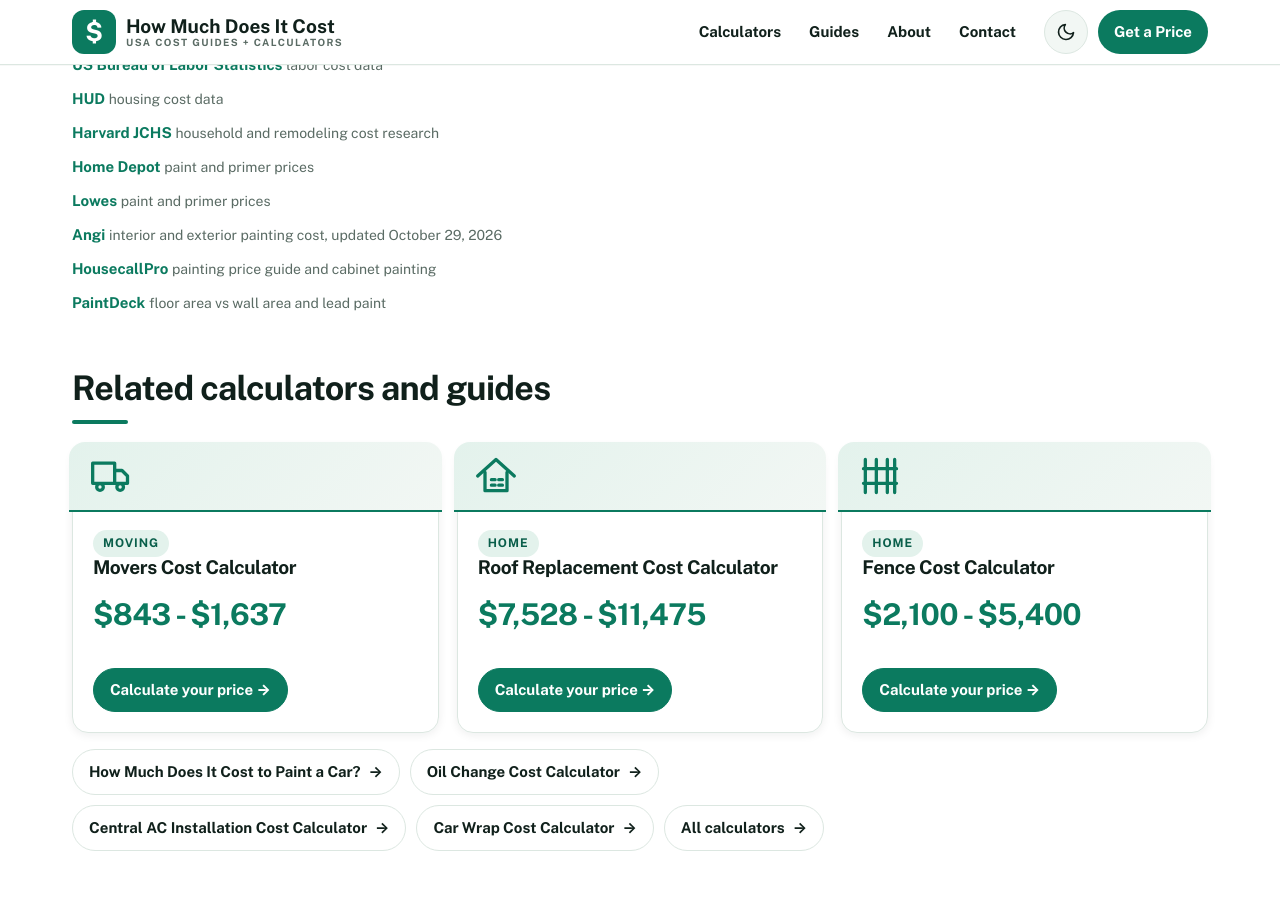
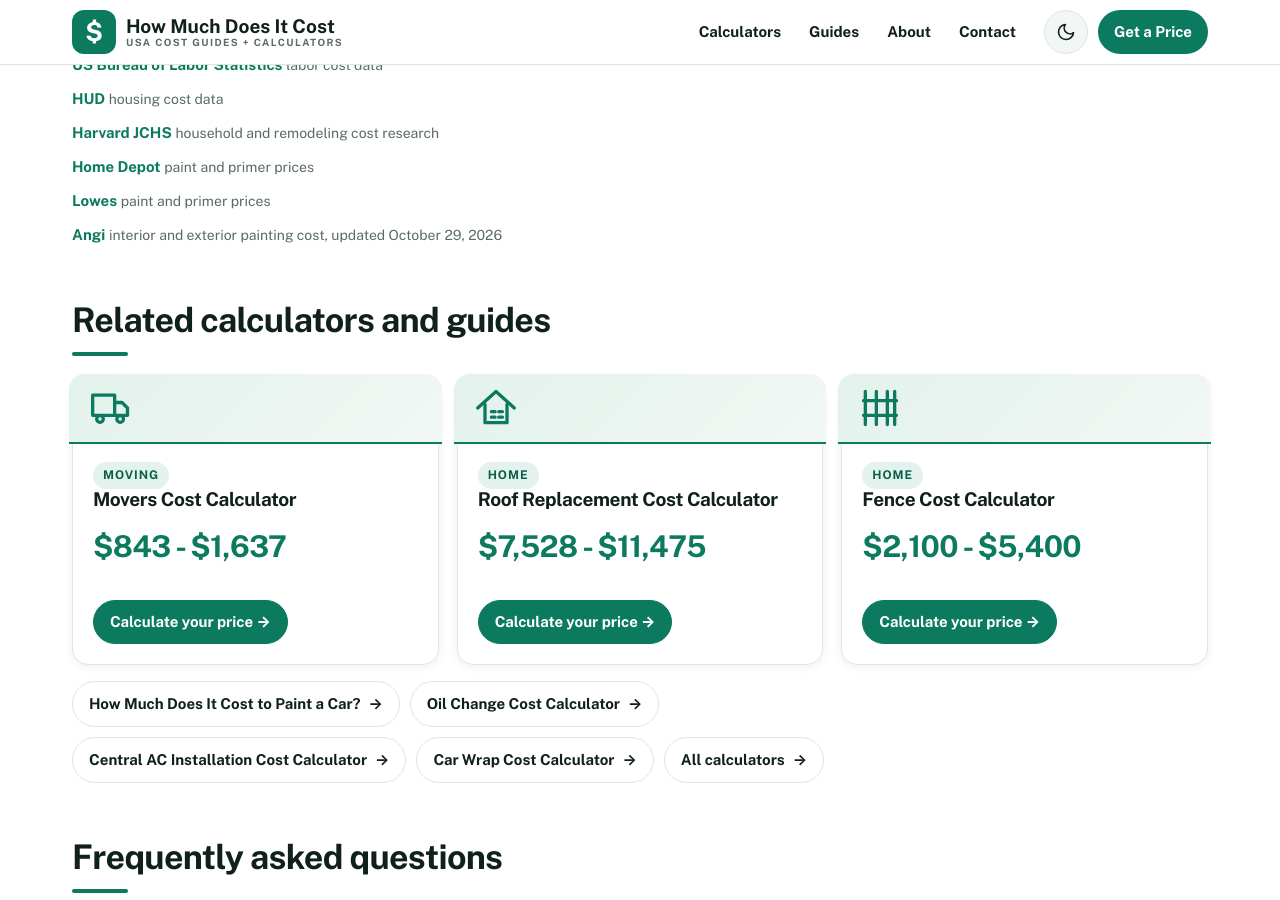
Before and after one commit to zaidmeo09-dhangal/howmuchdoesitcostusa, a Jekyll site: the page built from house-painting-cost-calculator.md, in a window 1280 px wide and 900 px high, scrolled down 10409 px. Built offline with Jekyll 4.4.1, drawn with Linux system fonts in a browser that asks for light colours; some web fonts are replaced.

Commit message:
Initial deploy: add house-painting-cost-calculator.md

```diff
--- a/house-painting-cost-calculator.md
+++ b/house-painting-cost-calculator.md
@@ -458,8 +458,6 @@ schema: |
   <p><a href="https://www.homedepot.com/" target="_blank" rel="noopener">Home Depot</a> <span class="ref-note">paint and primer prices</span></p>
   <p><a href="https://www.lowes.com/" target="_blank" rel="noopener">Lowes</a> <span class="ref-note">paint and primer prices</span></p>
   <p><a href="https://www.angi.com/articles/cost-paint-interior-and-exterior.htm" target="_blank" rel="noopener">Angi</a> <span class="ref-note">interior and exterior painting cost, updated October 29, 2026</span></p>
-  <p><a href="https://www.housecallpro.com/resources/painting-price-guide/" target="_blank" rel="noopener">HousecallPro</a> <span class="ref-note">painting price guide and cabinet painting</span></p>
-  <p><a href="https://www.paintdeck.co/blog/cost-to-paint-a-house" target="_blank" rel="noopener">PaintDeck</a> <span class="ref-note">floor area vs wall area and lead paint</span></p>
   </div>
 
   <h2>Related calculators and guides</h2>
```
